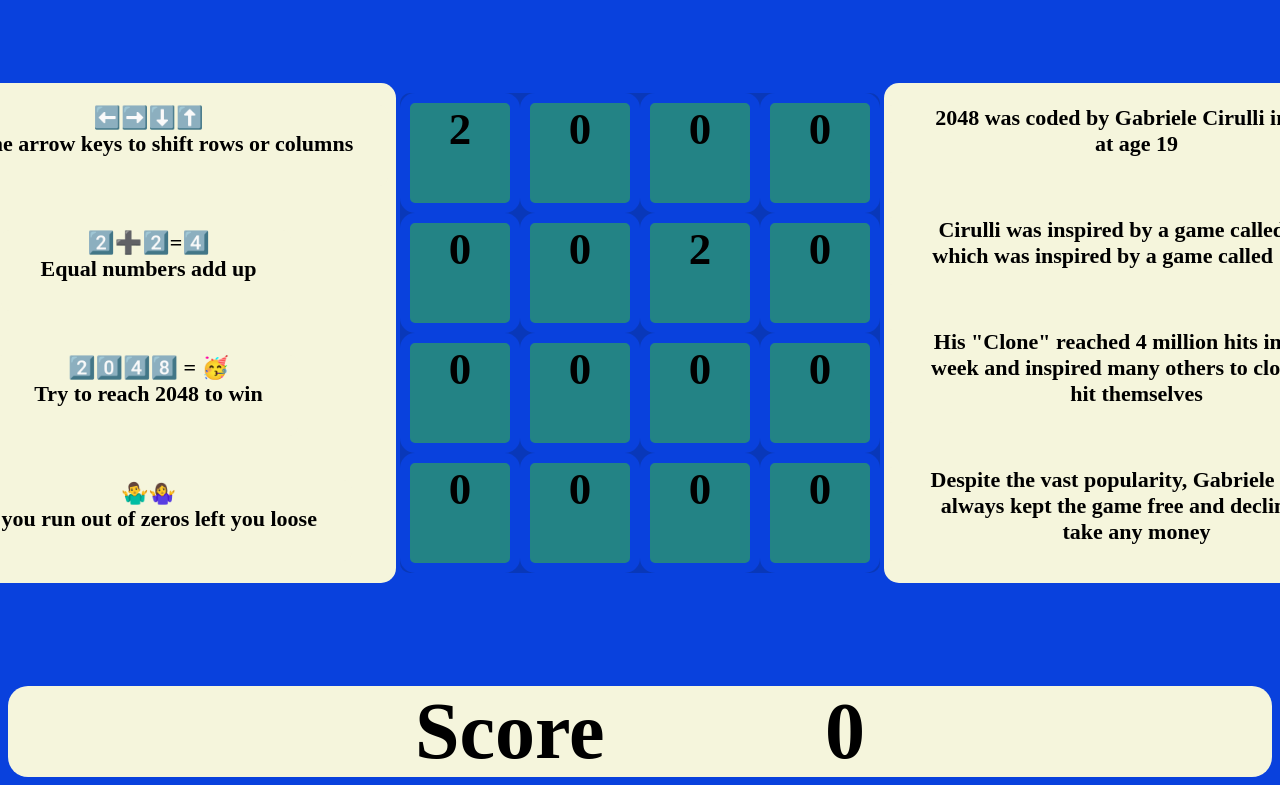
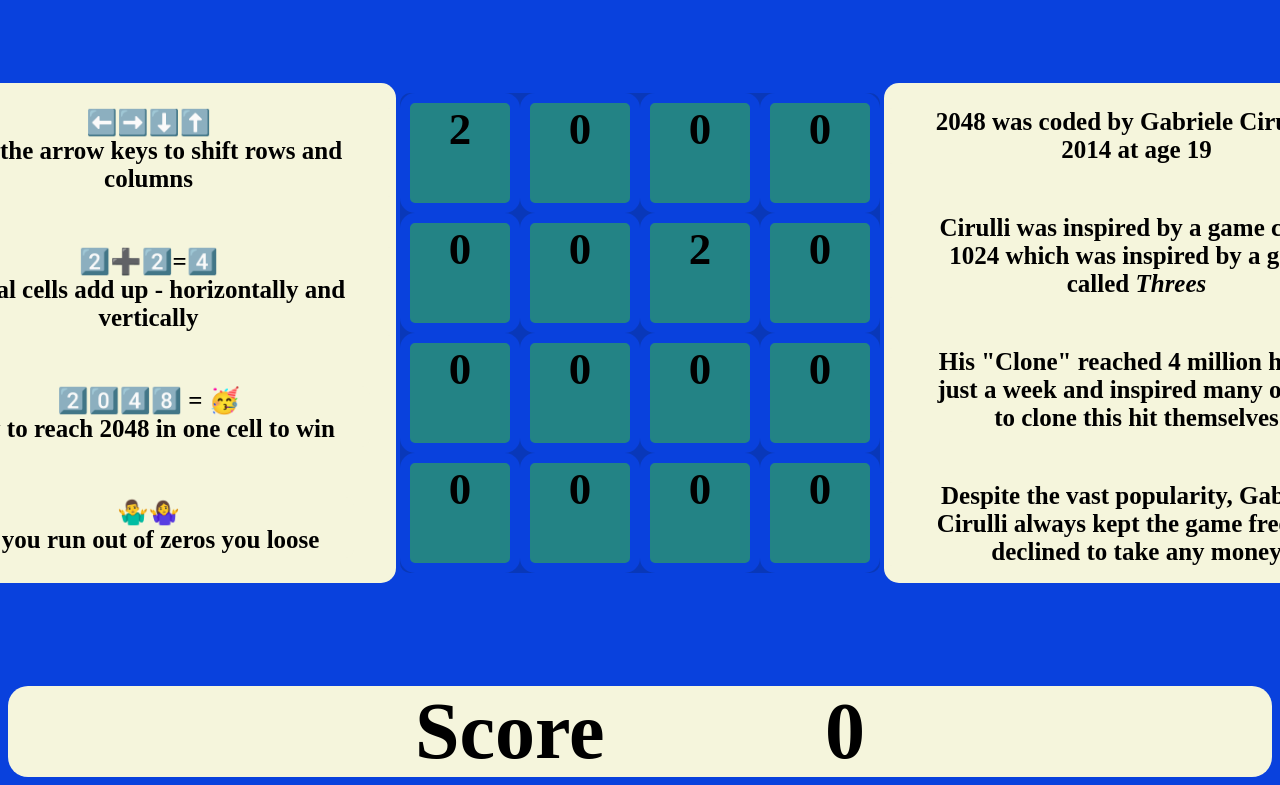
Before and after one commit to thomasender/2048clone, a plain HTML site: page index.html in a window 1280 px wide. Shown: the part 131-916 px from the top of the page. Drawn offline with Linux system fonts and the light colour scheme.

Commit message:
some finetuning

```diff
--- a/index.html
+++ b/index.html
@@ -16,10 +16,10 @@
             <tbody>
                 <tr>
                 <td><div class="instructions">
-                    <ul>⬅️➡️⬇️⬆️<br>Use the arrow keys to shift rows or columns</ul>
-                    <ul>2️⃣➕2️⃣=4️⃣<br>Equal numbers add up</ul>
-                    <ul>2️⃣0️⃣4️⃣8️⃣ = 🥳<br>Try to reach 2048 to win</ul>
-                    <ul>🤷‍♂️🤷‍♀️<br>If you run out of zeros left you loose</ul>
+                    <ul>⬅️➡️⬇️⬆️<br>Use the arrow keys to shift rows and columns</ul>
+                    <ul>2️⃣➕2️⃣=4️⃣<br>Equal cells add up - horizontally and vertically</ul>
+                    <ul>2️⃣0️⃣4️⃣8️⃣ = 🥳<br>Try to reach 2048 in one cell to win</ul>
+                    <ul>🤷‍♂️🤷‍♀️<br>If you run out of zeros you loose</ul>
                 </div></td>
 
                 <td><div class="grid"></div></td>
--- a/styles.css
+++ b/styles.css
@@ -88,7 +88,7 @@ background: radial-gradient(90deg, rgba(9,65,221,1) 0%, rgba(10,52,167,1) 35%, r
     text-align: center;
     font-weight: bold;
     justify-self: center;
-    font-size: 22px;
+    font-size: 25px;
     padding-right: 35px;
 }
 
```
